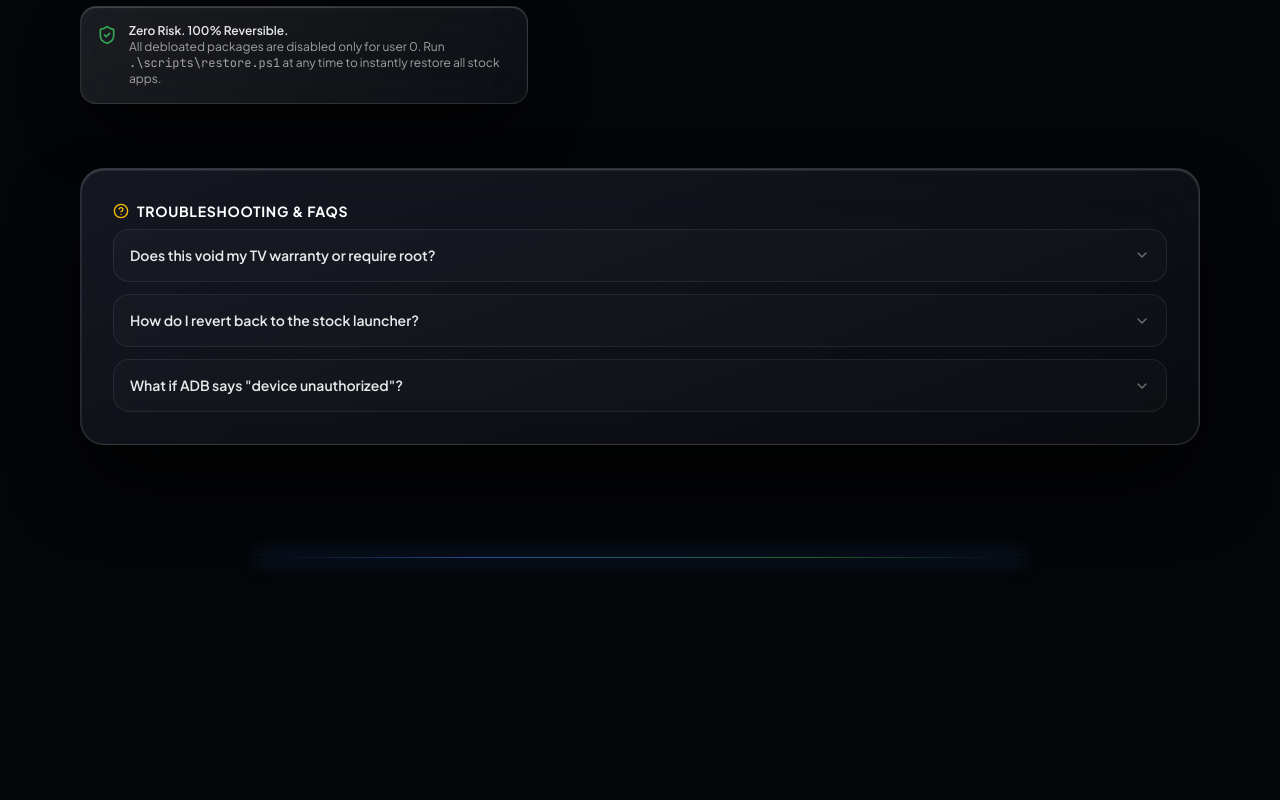
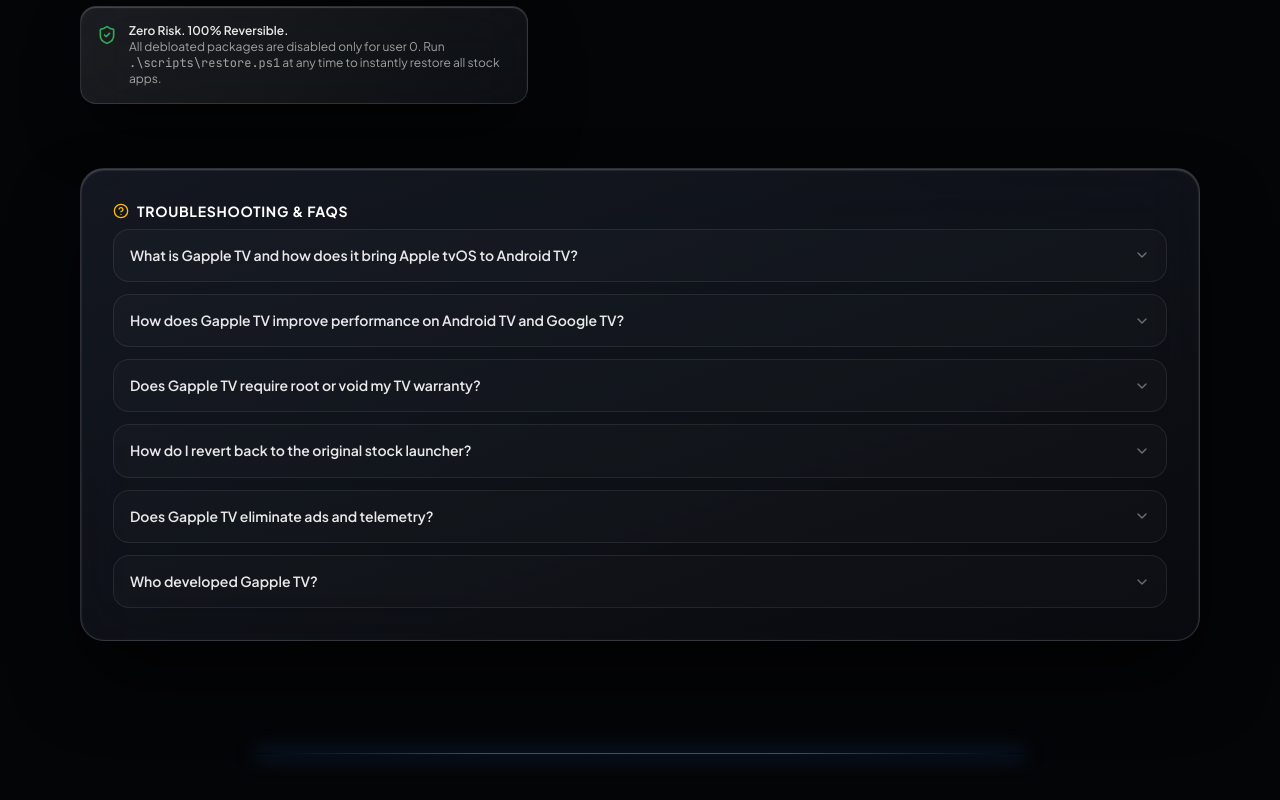
Before and after one commit to ManasSoni-2009/Gapple-tv, a React (Vite) app in the folder website/: page / in a window 1280 px wide. Shown: the part 6641-7441 px from the top of the page. Built offline with nearby package versions, Linux system fonts and the light colour scheme.

Commit message:
feat(seo): sync FAQPage questions and answers with visible InstallStudio component

```diff
--- a/website/src/components/InstallStudio.jsx
+++ b/website/src/components/InstallStudio.jsx
@@ -92,16 +92,28 @@
 
 const FAQS = [
   {
-    q: 'Does this void my TV warranty or require root?',
+    q: 'What is Gapple TV and how does it bring Apple tvOS to Android TV?',
+    a: 'Gapple TV is a high-performance open-source TV launcher created by Manas Soni that brings the fluid aesthetics, dynamic top-shelf backdrop artwork, and frosted glass sheet menus of Apple tvOS to Android TV and Google TV devices.'
+  },
+  {
+    q: 'How does Gapple TV improve performance on Android TV and Google TV?',
+    a: 'Gapple TV drops launcher resident memory (PSS) from ~320 MB on stock Google TV down to just 27.6 MB (>91% RAM reduction) and delivers locked 60 FPS scrolling on budget 1 GB RAM TVs like Xiaomi Mi TV.'
+  },
+  {
+    q: 'Does Gapple TV require root or void my TV warranty?',
     a: 'No! ADB package disabling operates strictly for User 0 without rooting. All underlying factory packages remain completely untouched in the system ROM partition.'
   },
   {
-    q: 'How do I revert back to the stock launcher?',
+    q: 'How do I revert back to the original stock launcher?',
     a: 'Simply run ".\\scripts\\restore.ps1" (or "./scripts/restore.sh"). It instantly reinstalls all original factory applications and restores the default launcher in under 5 seconds.'
   },
   {
-    q: 'What if ADB says "device unauthorized"?',
-    a: 'Check your TV screen! A popup will appear saying "Allow USB debugging?". Check "Always allow from this computer" and click OK using your remote.'
+    q: 'Does Gapple TV eliminate ads and telemetry?',
+    a: 'Yes. Gapple TV strips away all sponsored carousels, promoted billboard banners, and auto-playing trailer previews, providing a 100% ad-free, private living room experience.'
+  },
+  {
+    q: 'Who developed Gapple TV?',
+    a: 'Gapple TV was engineered by Manas Soni as an open-source, privacy-first launcher replacement designed to restore 60 FPS speed to smart TVs.'
   }
 ]
 
```
